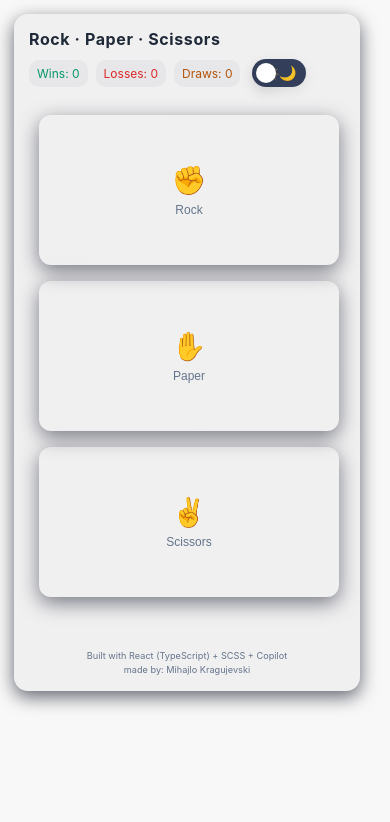
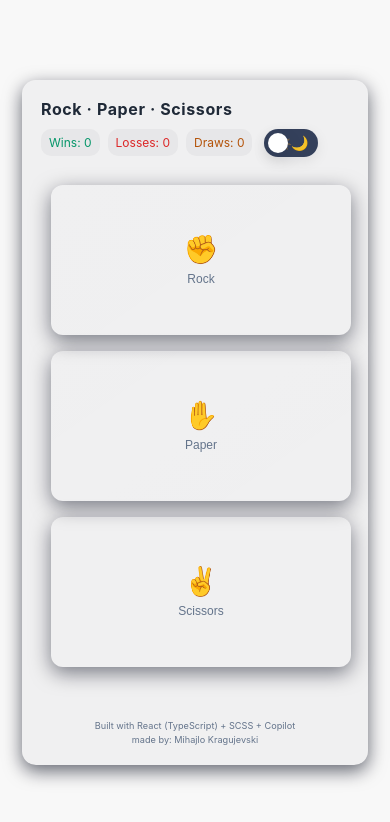
Before and after one commit to KMihajlo/rock-paper-scissors, a React (Vite) app: page / in a window 390 px wide. Shown: the top 822 px of the page. Built offline with nearby package versions, Linux system fonts and the light colour scheme.

Commit message:
enhance responsive design with layout adjustments and size modifications

```diff
--- a/src/styles/styles.scss
+++ b/src/styles/styles.scss
@@ -37,7 +37,13 @@ body.theme-light {
 }
 
 * { box-sizing: border-box; }
-html,body,#root { height: 100%; }
+html,body,#root {
+  height: 100%;
+  display: flex;
+  justify-content: center;
+  align-items: center;
+}
+
 body {
   margin: 0;
   font-family: Inter, ui-sans-serif, system-ui, -apple-system, "Segoe UI", Roboto, "Helvetica Neue", Arial;
@@ -52,7 +58,7 @@ body {
 }
 
 .app {
-  width: 1000px;
+  width: 1440px;
   max-width: calc(100% - 48px);
 }
 
@@ -117,7 +123,7 @@ body {
 }
 
 .choice {
-  --size: 180px;
+  --size: 270px;
   width: var(--size);
   height: var(--size);
   border-radius: 16px;
@@ -161,6 +167,7 @@ body {
   gap: 8px; /* reduced from 12px to tighten space between duel and result */
   align-items: center;
   justify-content: center;
+  margin-right: 80px;
 }
 
 /* Duel (countdown + fists + reveal) */
@@ -333,13 +340,27 @@ footer { margin-top: 14px; text-align: center; color: var(--muted); font-size: 1
 .theme-toggle.is-dark .icon--sun { opacity: 1; }
 .theme-toggle.is-dark .icon--moon { opacity: 0.3; }
 
-/* small size adjustments for mobile */
-@media (max-width: 480px) {
-  .theme-toggle { --w: 54px; --h: 28px; }
+/* Responsive adjustments (XL) */
+@media (max-width: 1500px) {
+  body { padding: 28px; }
+
+  .app {
+    width: 1000px;
+    max-width: calc(100% - 32px);
+  }
+
+  .choice {
+    --size: 195px;
+  }
+
+  .center {
+    order: 2;
+    margin-right: 0;
+  }
 }
 
 /* Responsive adjustments (tablet & mobile) */
-@media (max-width: 900px) {
+@media (max-width: 1040px) {
   body { padding: 28px; }
 
   .app {
@@ -379,6 +400,51 @@ footer { margin-top: 14px; text-align: center; color: var(--muted); font-size: 1
   }
 }
 
+@media (max-width: 769px) {
+  body { padding: 28px; }
+
+  .app {
+    width: 480px;
+    max-width: calc(100% - 32px);
+  }
+
+  .game {
+    padding: 20px;
+  }
+
+  .game__header {
+    flex-direction: column;
+    align-items: flex-start;
+    gap: 10px;
+    h1 { font-size: 18px; }
+  }
+
+  .game__board {
+    grid-template-columns: 1fr;
+    gap: 12px;
+    padding-bottom: 15px;
+  }
+
+  .choices {
+    flex-wrap: wrap;
+    gap: 16px;
+    padding: 10px;
+  }
+
+  .choice {
+    --size: 140px;
+  }
+
+  .center {
+    order: 2;
+  }
+}
+
+/* small size adjustments for mobile */
+@media (max-width: 480px) {
+  .theme-toggle { --w: 54px; --h: 28px; }
+}
+
 @media (max-width: 480px) {
   body {
     padding: 14px;
@@ -390,7 +456,7 @@ footer { margin-top: 14px; text-align: center; color: var(--muted); font-size: 1
   }
 
   .game {
-    padding: 14px;
+    padding: 18px;
   }
 
   .game__header {
```
